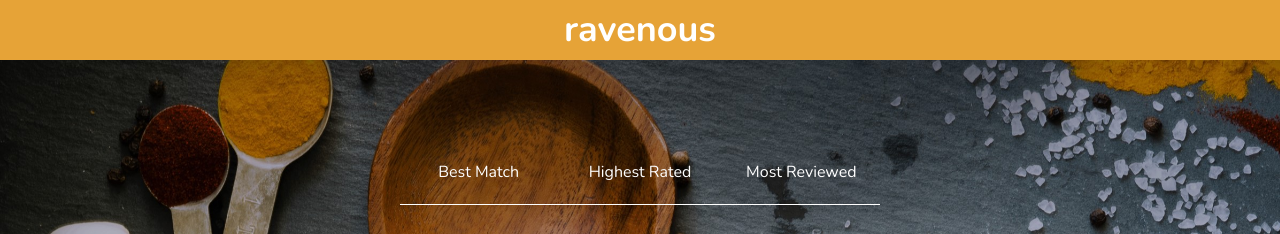
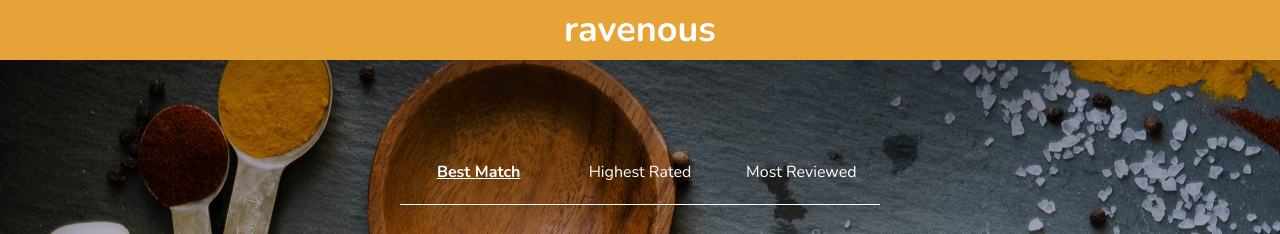
Before and after one commit to abstractserenity/ravenous, a React (Vite) app in the folder ravenous/: page / in a window 1280 px wide. Shown: the top 234 px of the page. Built offline with nearby package versions, Linux system fonts and the light colour scheme.

Commit message:
Added relationships between the business and search bar components through useState.

```diff
--- a/ravenous/src/App.jsx
+++ b/ravenous/src/App.jsx
@@ -1,18 +1,44 @@
+import React, { useState } from 'react';
 import SearchBar from "./components/search-bar-component.jsx";
-import { BusinessList } from "./components/business-components.jsx";
-import './App.css'
+import { BusinessList, businessData } from "./components/business-components.jsx";
+import './App.css';
 
 function App() {
+    const [businesses, setBusinesses] = useState(businessData);
 
-  return (
-    <div className="font-nunito">
-        <div className="p-2.5 bg-btn-brown">
-            <h1 className="text-4xl font-bold text-center bg-btn-brown text-white">ravenous</h1>
+    const searchYelp = (term, location, sortBy) => {
+        // Filter by term & location
+        const filtered = businessData.filter((b) => {
+            const matchTerm = !term ||
+                b.name.toLowerCase().includes(term.toLowerCase()) ||
+                b.category.toLowerCase().includes(term.toLowerCase());
+
+            const matchLocation = !location ||
+                b.city.toLowerCase().includes(location.toLowerCase()) ||
+                b.state.toLowerCase().includes(location.toLowerCase());
+
+            return matchTerm && matchLocation;
+        });
+
+        // Sort by selected tab
+        const sorted = [...filtered].sort((a, b) => {
+            if (sortBy === 'rating') return b.rating - a.rating;
+            if (sortBy === 'review_count') return b.reviewCount - a.reviewCount;
+            return 0; // Default: best_match
+        });
+
+        setBusinesses(sorted);
+    };
+
+    return (
+        <div className="font-nunito">
+            <div className="p-2.5 bg-btn-brown">
+                <h1 className="text-4xl font-bold text-center bg-btn-brown text-white">ravenous</h1>
+            </div>
+            <SearchBar searchYelp={searchYelp} />
+            <BusinessList businesses={businesses} />
         </div>
-      <SearchBar />
-      <BusinessList />
-    </div>
-  )
+    );
 }
 
-export default App
+export default App;
--- a/ravenous/src/components/business-components.jsx
+++ b/ravenous/src/components/business-components.jsx
@@ -1,17 +1,18 @@
 import businessImage from '../assets/business.png';
 
-
-const businessData= [{
+export const businessData = [
+    {
         image: businessImage,
-    name:'Phoenix Restaurant',
-    address:'123 Main St',
-    city:'Anytown',
-    state:'CA',
-    zipCode:'12345',
-    category:'Italian',
-    rating:4.5,
+        name: 'Phoenix Restaurant',
+        address: '123 Main St',
+        city: 'Anytown',
+        state: 'CA',
+        zipCode: '12345',
+        category: 'Italian',
+        rating: 4.5,
         reviewCount: 1234
-}, {
+    },
+    {
         image: 'https://encrypted-tbn0.gstatic.com/images?q=tbn:ANd9GcQgHEiEdJzn8nyHEDpv8gJnwavY3rmUd8elFgjqIB7m7CYpt7fCzzgufMxP&s=10',
         name: 'Stark Solutions',
         address: '456 Main St',
@@ -21,7 +22,8 @@ const businessData= [{
         category: 'Chinese',
         rating: 3.5,
         reviewCount: 125
-}, {
+    },
+    {
         image: 'https://as2.ftcdn.net/jpg/01/92/92/85/1000_F_192928521_C4Ff5bceflGQIIVaoxUneAENrYE9EMCG.jpg',
         name: 'Ethopia Utopia',
         address: '3 North Haven Rd',
@@ -31,7 +33,8 @@ const businessData= [{
         category: 'Ethiopian',
         rating: 4.1,
         reviewCount: 456
-}];
+    }
+];
 
 function Business({ business }) {
     return (
@@ -53,18 +56,18 @@ function Business({ business }) {
                 <p className="text-sm text-gray-600 text-right">{`${business.reviewCount} reviews`}</p>
             </div>
         </div>
-    )
+    );
 }
 
-function BusinessList() {
+function BusinessList({ businesses = businessData }) {
     return (
         <div className="BusinessList flex flex-wrap justify-center gap-20 mt-8">
-            {businessData.map((business, index) => (
+            {businesses.map((business, index) => (
                 <Business key={index} business={business}/>
             ))}
         </div>
-    )
+    );
 }
 
-export { BusinessList }
+export { BusinessList };
 export default Business;
--- a/ravenous/src/components/search-bar-component.jsx
+++ b/ravenous/src/components/search-bar-component.jsx
@@ -1,27 +1,91 @@
 import ravenous from '../assets/ravenous.jpg';
+import { useState } from "react";
 
-function SearchBar() {
+const sortByOptions = {
+    'Best Match': 'best_match',
+    'Highest Rated': 'rating',
+    'Most Reviewed': 'review_count'
+};
+
+function SearchBar({ searchYelp }) {
+    const [searchInput, setSearchInput] = useState('');
+    const [searchLocation, setSearchLocation] = useState('');
+    const [sortingOption, setSortingOption] = useState('best_match');
+
+    const handleSearchTermChange = (e) => setSearchInput(e.target.value);
+    const handleSearchLocationChange = (e) => setSearchLocation(e.target.value);
+
+    const handleSortByChange = (sortByOption) => {
+        setSortingOption(sortByOption);
+        // Re-run search automatically on tab switch
+        if (searchYelp) {
+            searchYelp(searchInput, searchLocation, sortByOption);
+        }
+    };
+
+    const handleSearch = (e) => {
+        e.preventDefault();
+        if (searchYelp) {
+            searchYelp(searchInput, searchLocation, sortingOption);
+        }
+    };
+
+    const getSortByClass = (optionValue) => {
+        return sortingOption === optionValue
+            ? "text-white font-bold underline text-center cursor-pointer"
+            : "text-white text-center hover:text-gray-200 cursor-pointer";
+    };
+
+    const renderSortByOptions = () => {
+        return Object.keys(sortByOptions).map((optionLabel) => {
+            const optionValue = sortByOptions[optionLabel];
+            return (
+                <li
+                    key={optionValue}
+                    className={getSortByClass(optionValue)}
+                    onClick={() => handleSortByChange(optionValue)}
+                >
+                    {optionLabel}
+                </li>
+            );
+        });
+    };
+
     return (
         <div style={{ backgroundImage: `url(${ravenous})` }} className="bg-cover p-20" id="SearchBar">
             <ul className="grid grid-cols-3 gap-1 ml-80 mr-80 mt-5 mb-5" id="search-bar-tabs">
-                <li className="text-white text-center hover:text-gray-200 cursor-pointer">Best Match</li>
-                <li className="text-white text-center hover:text-gray-200 cursor-pointer">Highest Rated</li>
-                <li className="text-white text-center hover:text-gray-200 cursor-pointer">Most Reviewed</li>
+                {renderSortByOptions()}
             </ul>
             <hr className="bg-white border-white ml-80 mr-80" />
-            <div className="flex justify-center gap-4" id="search-bar-inputs">
-                <input className="bg-white pl-3 rounded-sm border-2 border-slate-200 text-gray-400 mr-3 text-sm mt-10 h-10 w-100"
-                       id="search-bar-user-terms" type="text" placeholder="Search Businesses" />
-                <input className="bg-white pl-3 rounded-sm border-2 border-slate-200 text-gray-400 ml-3 text-sm mt-10 h-10 w-100"
-                       id="search-bar-city" type="text" placeholder="Where?" />
-            </div>
-            <div className="flex justify-center gap-4 mt-10">
-                <input className="text-sm rounded-sm text-white bg-btn-brown font-bold
-                hover:bg-btn-brown-dark h-10 w-28 cursor-pointer"
-                       type="submit" value="Let's Go" />
-            </div>
+
+            <form onSubmit={handleSearch}>
+                <div className="flex justify-center gap-4" id="search-bar-inputs">
+                    <input
+                        className="bg-white pl-3 rounded-sm border-2 border-slate-200 text-gray-400 mr-3 text-sm mt-10 h-10 w-100"
+                        type="text"
+                        placeholder="Search Businesses"
+                        value={searchInput}
+                        onChange={handleSearchTermChange}
+                    />
+                    <input
+                        className="bg-white pl-3 rounded-sm border-2 border-slate-200 text-gray-400 ml-3 text-sm mt-10 h-10 w-100"
+                        type="text"
+                        placeholder="Where?"
+                        value={searchLocation}
+                        onChange={handleSearchLocationChange}
+                    />
+                </div>
+                <div className="flex justify-center gap-4 mt-10">
+                    <button
+                        type="submit"
+                        className="text-sm rounded-sm text-white bg-btn-brown font-bold hover:bg-btn-brown-dark h-10 w-28 cursor-pointer"
+                    >
+                        Let's Go
+                    </button>
+                </div>
+            </form>
         </div>
-    )
+    );
 }
 
 export default SearchBar;
```
Lines whose indentation alone changed are shown as unchanged.
